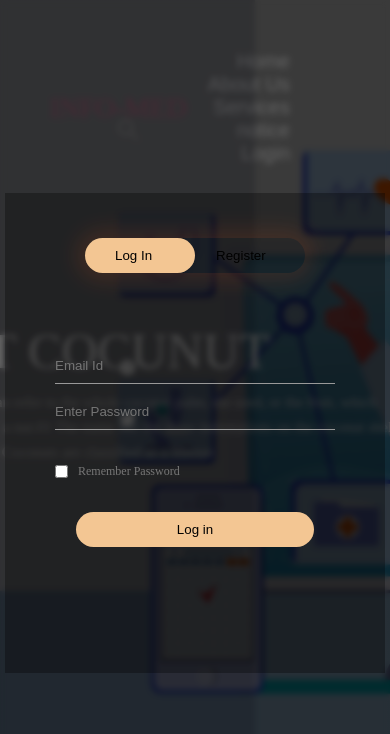
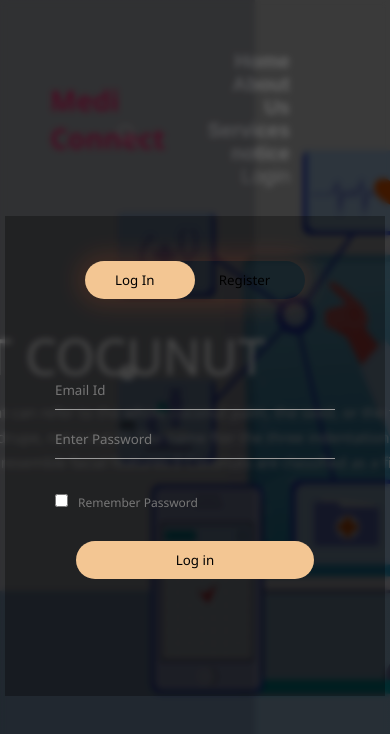
Before and after one commit to A-R-I-S-E/MediConnect, a plain HTML site: page services.html in a window 390 px wide. Both pictures are taken after a click on the button "Login". Shown: the top 734 px of the page. Drawn offline with Linux system fonts and the light colour scheme.

Commit message:
second commit

```diff
--- a/services.html
+++ b/services.html
@@ -10,7 +10,7 @@
     <div class="full-page">
         <div class="navbar">
             <div>
-                <a href='index.html'>INFO-MED</a>
+                <a href='index.html'>Medi Connect</a>
             </div>
             <nav>
                 <ul id='MenuItems'>
@@ -24,11 +24,13 @@
         </div>
 
         <div class="sidebar">
-
-            <img src="images/search.png" class="search-icon">
+            <div class="sidebar--search">
+                <input type="text" class="sidebar--input hidden" placeholder="Search Medicine or Vaccine">
+                <img src="images/search.png" class="search-icon margin-auto">
+            </div>
             <div class="social-links">
                 <a href="https://www.gmail.com"><img src="images/info.png"></a>
-                <a href="https://www.twitter.com"><img src="images/tw.png"></a>
+                <a href="https://www.twitter.com"><img src="images/gmailimg.png"></a>
 
 
             </div>
@@ -80,6 +82,10 @@
     <script>
         var overlay = document.querySelector('.overlay');
         var loginbtn = document.querySelector('.loginbtn');
+
+        var searchBoxInput = document.querySelector('.sidebar--input');
+        var searchIcon = document.querySelector('.search-icon')
+
         var x=document.getElementById('login');
 		var y=document.getElementById('register');
 		var z=document.getElementById('btn');
@@ -109,6 +115,12 @@
             console.log('Hit')
             overlay.classList.toggle('hidden');
         })
+        searchIcon.addEventListener('click',function(){
+            setTimeout(function(){
+                searchBoxInput.classList.toggle('hidden');
+            searchIcon.classList.toggle('margin-auto');
+            },100);
+        })
     </script>
     </body>
 </html>
--- a/style.1.css
+++ b/style.1.css
@@ -22,7 +22,7 @@
 {
     height: 100%;
 	width: 100%;
-	background-image: linear-gradient(rgba(0,0,0,0.4),rgba(0,0,0,0.4)),url(images/back.jpg);
+	background-image: linear-gradient(rgba(0,0,0,0.4),rgba(0,0,0,0.4)),url(images/homfd.jpg);
 	background-position: center;
 	background-size: cover;
 	position: absolute;
--- a/style.3.css
+++ b/style.3.css
@@ -3,6 +3,7 @@
     margin: 0;
     padding: 0;
     box-sizing: border-box;
+	font-family: 'Segoe UI', Tahoma, Geneva, Verdana, sans-serif;
 }
 .overlay{
 	position: absolute;
@@ -17,6 +18,22 @@
 
 .hidden{
 	display: none;
+}
+
+.margin-auto{
+	margin-left: auto;
+	margin-right: auto;
+}
+
+.sidebar--search{
+	display: flex;
+}
+
+.sidebar--search input{
+	height: 30px;
+	border-radius: 10px;
+    margin: 120px 5px 0 20px;
+	padding: 10px;
 }
 .full-page
 {
@@ -79,8 +96,9 @@ nav ul li a:hover
 a
 {
     text-decoration: none;
-    color: palevioletred;
+    color: rgb(220, 32, 94);
     font-size: 28px;
+	font-weight: bold;
 }
 #login-form
 {
@@ -203,8 +221,13 @@ span
 }
 .search-icon{
     width: 20px;
+	height: 20px;
+	margin-top: 125px;
     display: block;
-    margin: 120px auto 0;
+}
+
+.search-icon:hover{
+	cursor: pointer;
 }
 .social-links{
     width: 20px;
```
Also changed, not shown: index.html (+2 -2 lines), images/gmailimg.png (added), images/tw.png (deleted), 2 other files.
